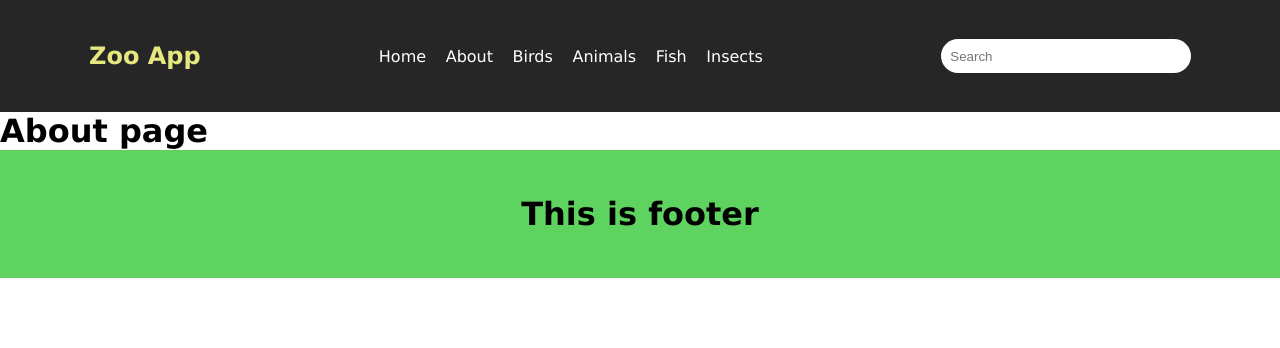
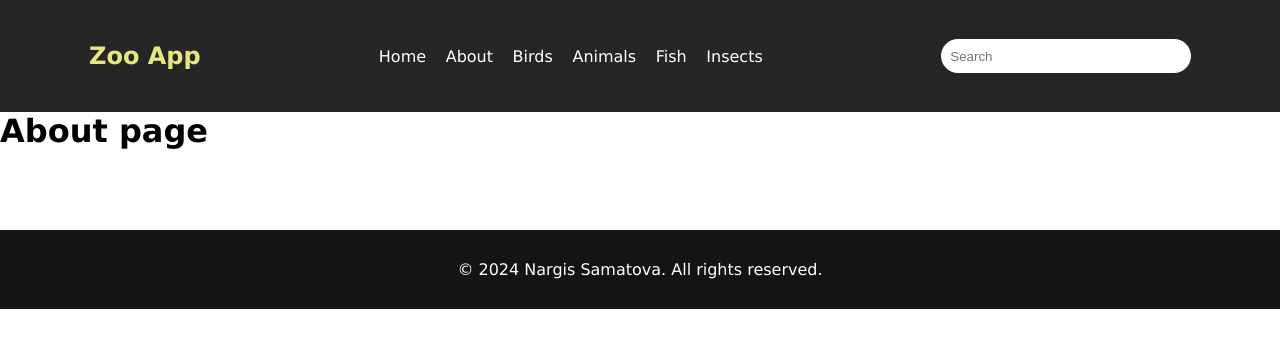
Before and after one commit to Nargissamatova/zoo_app, a React (Vite) app: page /about in a window 1280 px wide. Shown: the top 348 px of the page. Built offline with nearby package versions, Linux system fonts and the light colour scheme.

Commit message:
Edit footer

```diff
--- a/src/components/Footer.jsx
+++ b/src/components/Footer.jsx
@@ -3,7 +3,9 @@ import "../css/Footer.css";
 function Footer() {
   return (
     <div className="footer_container">
-      <h1>This is footer</h1>
+      <p>
+        &copy; {new Date().getFullYear()} Nargis Samatova. All rights reserved.
+      </p>
     </div>
   );
 }
--- a/src/css/Footer.css
+++ b/src/css/Footer.css
@@ -1,7 +1,15 @@
 .footer_container {
-    background-color: rgb(95, 211, 95);
-    height: 8em;
-    display: flex;
-    justify-content: center;
-    align-items: center;
+    width: 100%;
+    background-color: #141414;
+    color: white;
+    text-align: center;
+    padding: 30px 0;
+    margin-top: 5em;
+    position: relative;
+    bottom: 0;
+    left: 0;
 }
+
+.footer_container p {
+    margin: 0;
+}
```
